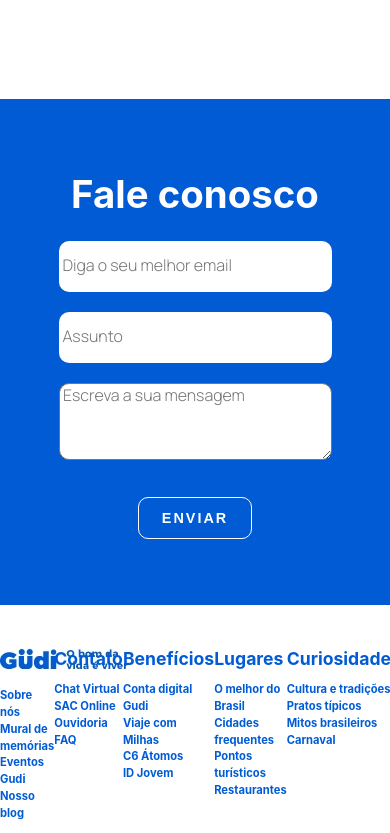
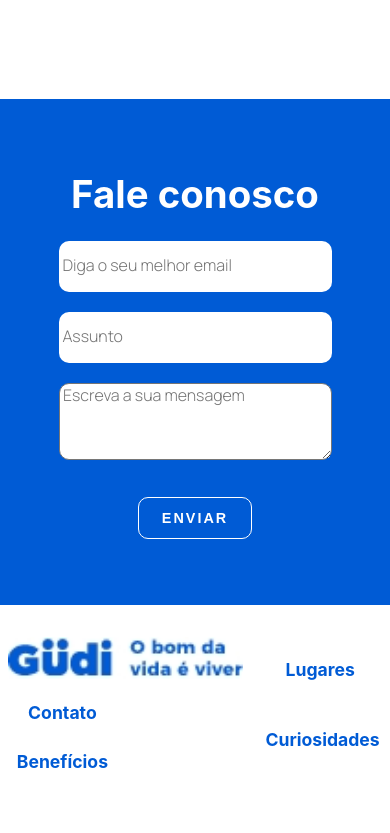
Before and after one commit to thayssa-souza/Travels_Gudi, a React (Create React App) app: page / in a window 390 px wide. Shown: the part 4821-5654 px from the top of the page. After the commit the page ends 5620 px from the top, so only its background shows below. Built offline with nearby package versions, Linux system fonts and the light colour scheme.

Commit message:
Create responsive footer

```diff
--- a/src/components/footer/footer.css
+++ b/src/components/footer/footer.css
@@ -28,4 +28,35 @@ footer .columns h3:hover {
 footer .columns h4 {
   font-size: 0.7em;
   line-height: 1.5;
+}
+
+@media (max-width: 800px) and (min-width: 360px) {
+  footer {
+    height: 23vh;
+    padding-top: 3vh;
+    flex-direction: column;
+    flex-wrap: wrap;
+  }
+  footer .columns {
+    flex-direction: column;
+  }
+  footer .columns .logoFooter {
+    width: 100%;
+  }
+  footer .columns .logoFooter img {
+    height: 5vh;
+    padding-left: 2vw;
+  }
+  footer .columns h3 {
+    width: 30vw;
+    height: 5vh;
+    padding-left: 2vw;
+    text-align: center;
+  }
+  footer .columns h3:hover {
+    font-size: 1.2em;
+  }
+  footer .columns h4 {
+    display: none;
+  }
 }/*# sourceMappingURL=footer.css.map */
--- a/src/components/footer/footer.scss
+++ b/src/components/footer/footer.scss
@@ -33,3 +33,34 @@ footer{
         }
     }
 }
+
+@media(max-width: 800px) and (min-width: 360px){
+    footer{
+        height: 23vh;
+        padding-top: 3vh;
+        flex-direction: column;
+        flex-wrap: wrap;
+        .columns{
+            flex-direction: column;
+            .logoFooter{
+                width: 100%;
+                img{
+                    height: 5vh;
+                    padding-left: 2vw;
+                }
+            }
+            h3{
+                width: 30vw;
+                height: 5vh;
+                padding-left: 2vw;
+                text-align: center;
+            }
+            h3:hover{
+                font-size: 1.2em;
+            }
+            h4{
+                display: none;
+            }
+        }
+    }
+}
```
Also changed, not shown: 1 other file (tests, documents, lock files or other folders).
